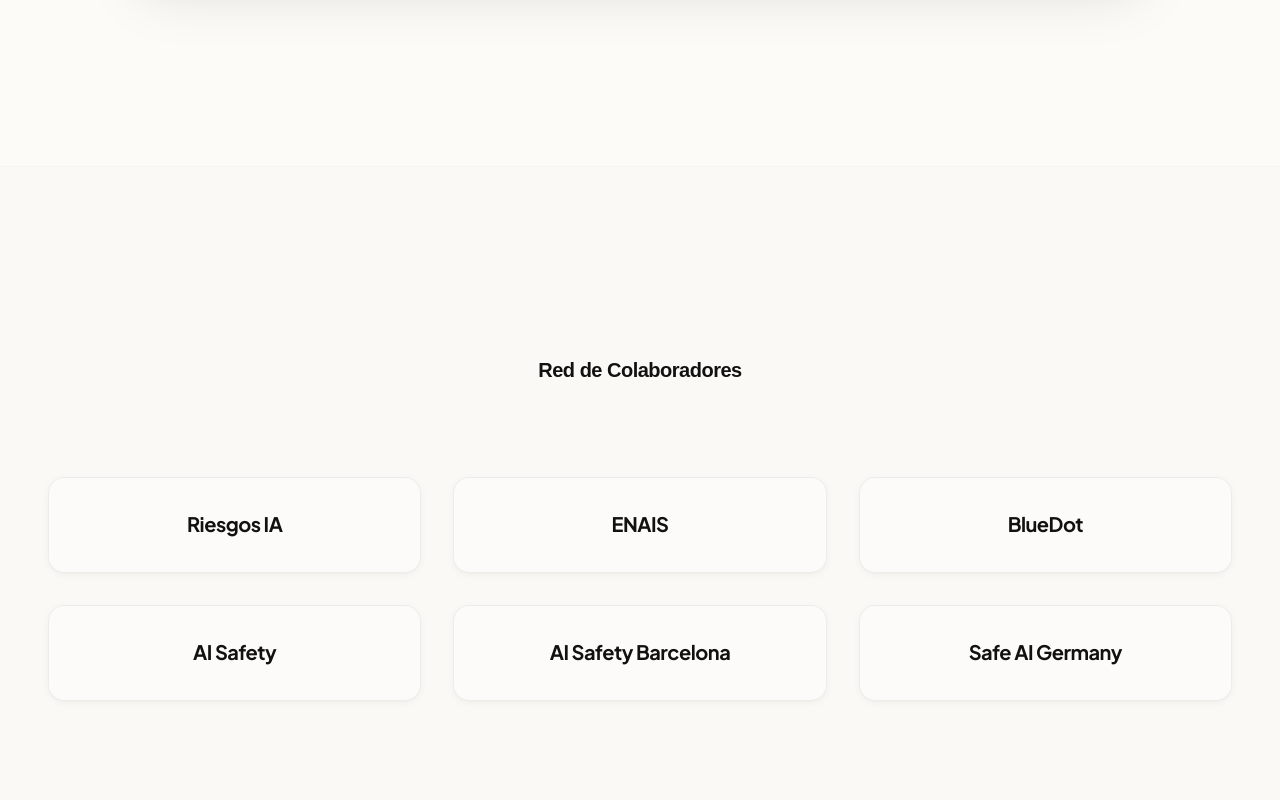
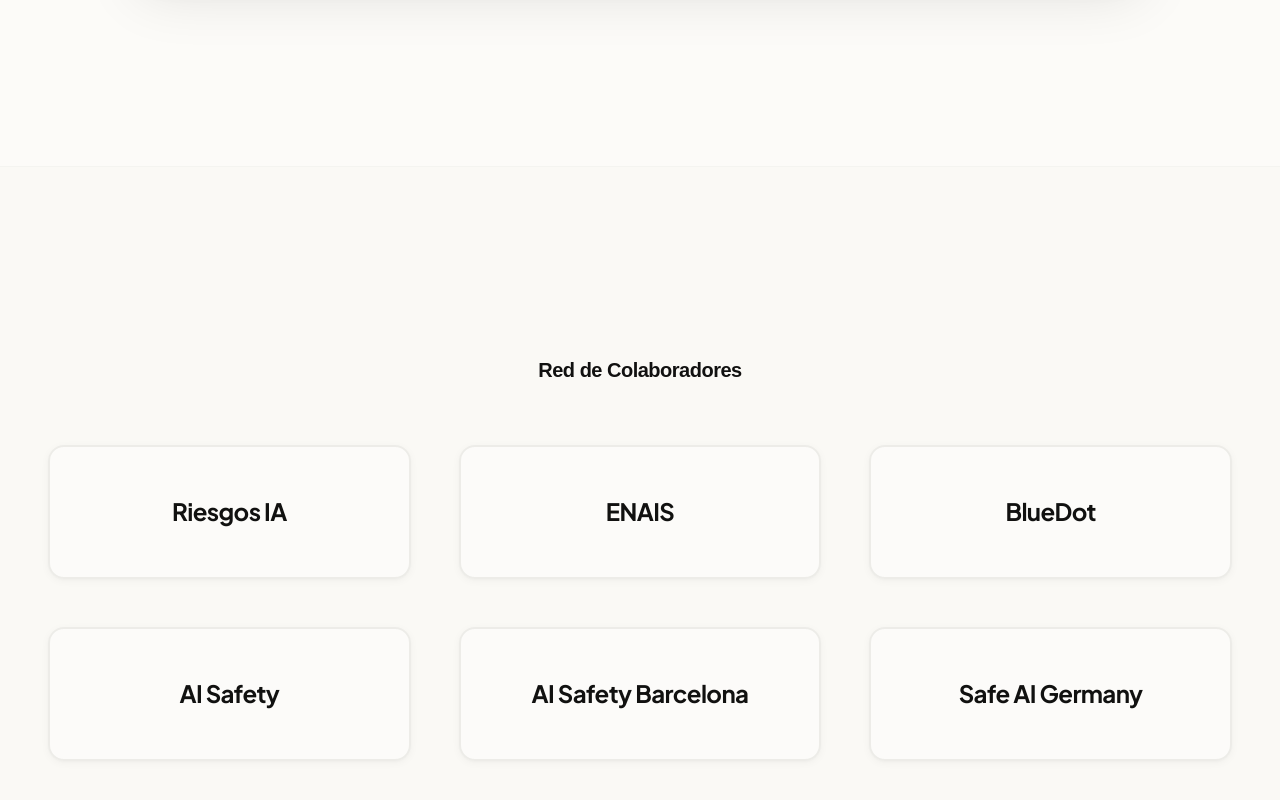
Before and after one commit to hitchhikergalactic/AISafety, a React (Vite) app: page / in a window 1280 px wide. Shown: the part 4806-5606 px from the top of the page. Built offline with nearby package versions, Linux system fonts and the light colour scheme.

Commit message:
feat: Enhance collaborative card and event image
Updates the styling and animation for the collaborative cards to improve visual appeal and interactivity. Also, replaces the placeholder event image with a more appropriate one.

```diff
--- a/App.tsx
+++ b/App.tsx
@@ -142,9 +142,9 @@ const CollaborativeCard: React.FC<{ href: string, text: string }> = ({ href, tex
     href={href}
     target="_blank"
     rel="noopener noreferrer"
-    className="block p-8 rounded-anthro border border-anthropic-midGray/20 bg-white/40 dark:bg-white/5 text-center transition-all duration-500 hover:bg-white dark:hover:bg-white/10 group shadow-anthro-subtle hover:shadow-anthro-card"
+    className="block p-12 rounded-anthro border-2 border-anthropic-midGray/20 bg-white/40 dark:bg-white/5 text-center transition-all duration-400 hover:bg-white dark:hover:bg-white/10 hover:scale-[1.08] hover:border-anthropic-orange group shadow-anthro-subtle hover:shadow-anthro-elevated"
   >
-    <span className="font-sans font-bold text-lg md:text-xl text-anthropic-dark dark:text-anthropic-beige group-hover:text-anthropic-orange dark:group-hover:text-anthropic-orangeLight transition-colors tracking-tight">
+    <span className="font-sans font-bold text-2xl leading-[1.4] text-anthropic-dark dark:text-anthropic-beige group-hover:text-anthropic-orange dark:group-hover:text-anthropic-orangeLight transition-colors tracking-tight">
       {text}
     </span>
   </a>
@@ -282,7 +282,7 @@ export default function App() {
           <div className="rounded-[24px] shadow-anthro-elevated overflow-hidden border border-anthropic-midGray/15 flex flex-col group transition-all duration-500 hover:shadow-[0_40px_80px_-15px_rgba(0,0,0,0.2)]">
             <div className="relative overflow-hidden h-[300px] md:h-[450px]">
               <img
-                src="https://i.imgur.com/Ym0layS.jpeg"
+                src="https://i.imgur.com/vF4Dz3Z.jpeg"
                 alt={t.upcoming.eventTitle}
                 className="w-full h-full object-cover object-center block group-hover:scale-105 transition-transform duration-1000"
               />
@@ -320,8 +320,8 @@ export default function App() {
 
       {/* 6. RED DE COLABORADORES - ID MANDATORY */}
       <Section id="collaborators" className="scroll-mt-32">
-        <h2 className="mb-24 text-center font-bold tracking-tight">{t.collaborators.title}</h2>
-        <div className="grid grid-cols-1 sm:grid-cols-2 lg:grid-cols-3 gap-6 md:gap-8">
+        <h2 className="mb-16 text-center font-bold tracking-tight">{t.collaborators.title}</h2>
+        <div className="grid grid-cols-1 sm:grid-cols-2 lg:grid-cols-3 gap-12">
           <CollaborativeCard href="https://riesgosia.org/es/" text="Riesgos IA" />
           <CollaborativeCard href="https://www.enais.co/" text="ENAIS" />
           <CollaborativeCard href="https://bluedot.org/" text="BlueDot" />
```
